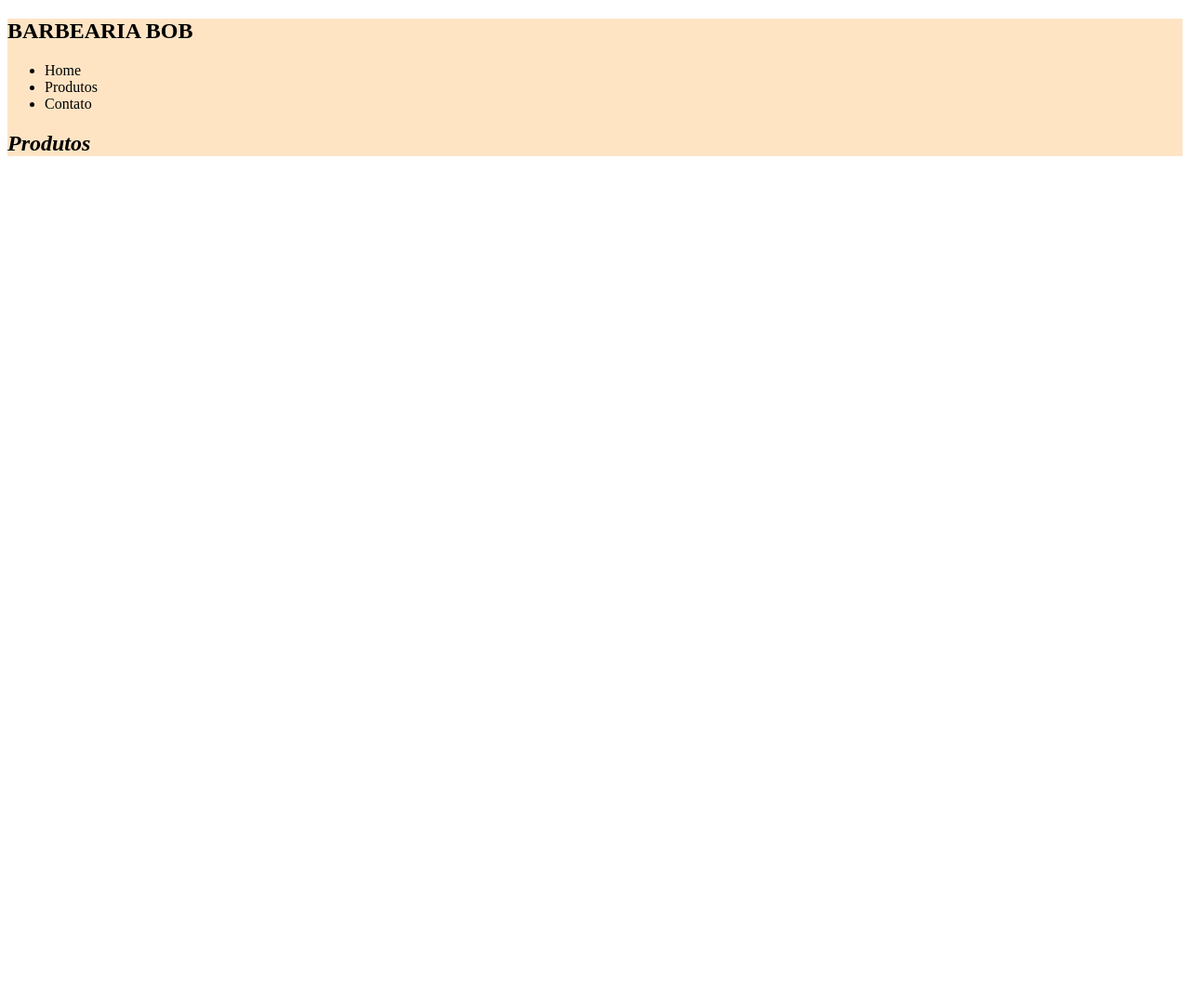
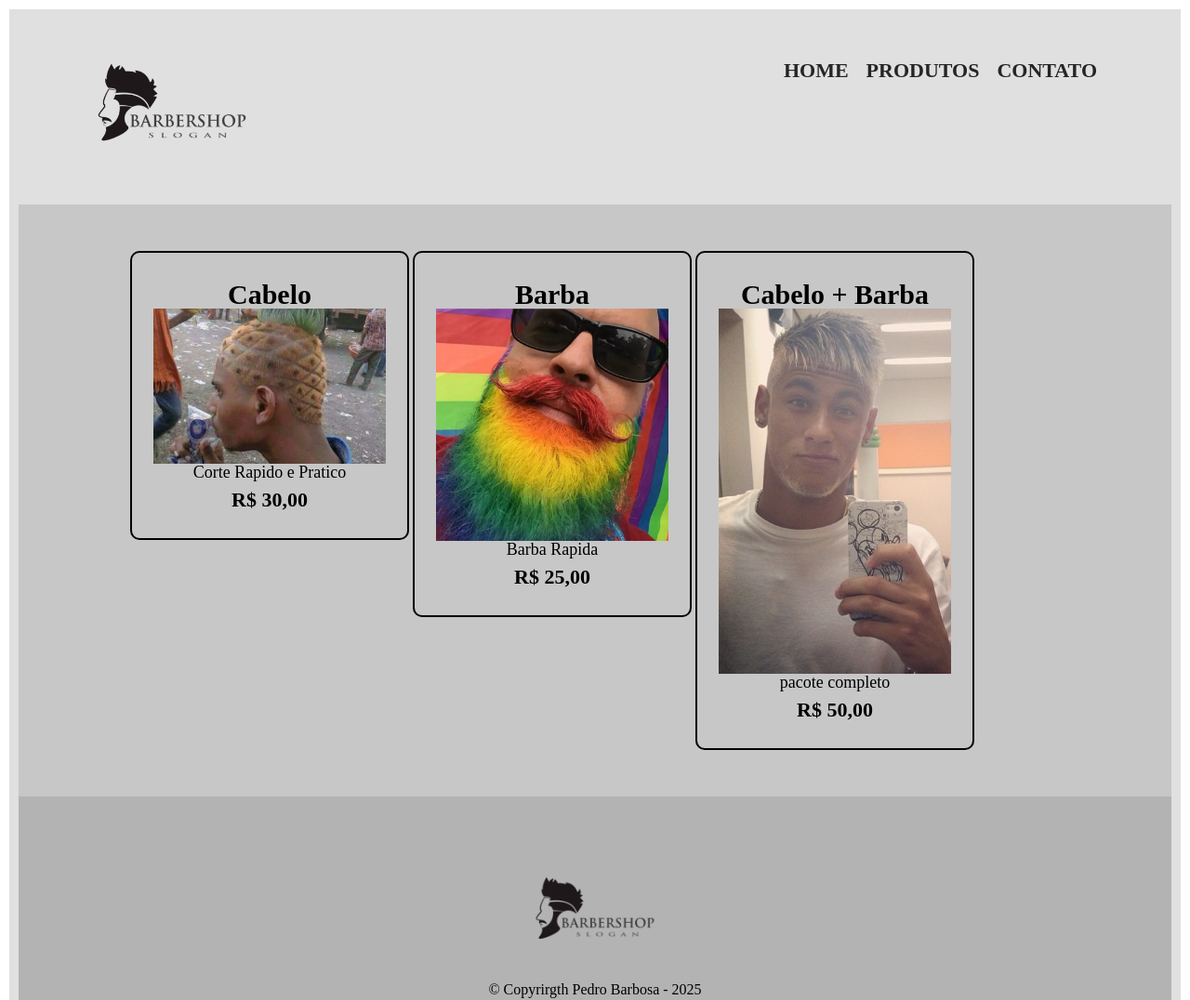
Before and after one commit to pedroBarbosa44349/barbearia2dsb2025, a plain HTML site: page Pedro 02/produto.html in a window 1280 px wide. Shown: the top 1076 px of the page at 93% size. Before the commit the page ends 800 px from the top, so only its background shows below. Drawn offline with Linux system fonts and the light colour scheme.

Commit message:
Add files via upload

```diff
--- a/Pedro 02/produto.css
+++ b/Pedro 02/produto.css
@@ -1,3 +1,108 @@
 header{
-    background-color: bisque;
+    background-color: rgba(77, 77, 77, 0.171);
+    padding: 20x;
+    margin: 10px;
 }
+
+nav li {
+    display: inline;
+    margin: 0 0 0 15px;
+
+}
+
+nav a {
+    text-transform: uppercase;
+    color: rgb(37, 37, 37);
+    font-weight: bold;
+    font-size: 22px;
+    text-decoration: none;
+}
+nav a:hover{
+    color:aqua;
+    text-decoration: underline;
+
+
+}
+
+#logo {
+    width: 250px;
+    left: 50px;
+    position: relative;
+
+}
+
+.caixa {
+    position: relative;
+    width: 250px;
+    margin: 0 auto;
+}
+nav {
+    position: absolute;
+    top: 65px;
+    right: 100;
+}
+#Cabelo {
+    width: 250;
+}
+#Barba {
+    width: 250;
+}
+#CabeloBarba{
+    width: 250;
+
+}
+.produto {
+    width: 1000px;
+    margin: 0 auto;
+    padding: 50px 0;
+}
+.produto li {
+    display: inline-block;
+    text-align: center;
+    width: 30%;
+    vertical-align: top;
+    padding: 30px 10px;
+    box-sizing: border-box;
+    border: 2px solid #000000;
+    border-radius: 10px;
+}
+.produto li:hover{
+    border-color: rgb(212, 255, 0);
+}
+
+.produto li:active {
+    border-color: aqua;
+}
+
+.produto li:hover h2{
+    font-size: 34px;
+    color:aquamarine;
+}
+.produto h2 {
+    font-size: 30px;
+    font-weight: bold;
+}
+.produto-descricao {
+    font-size: 18px;
+}
+.produto-preco{
+    font-size: 22px;
+    font-weight:bold;
+    margin-top: 10px;
+}
+footer {
+    text-align: center;
+    background-color: rgba(157, 157, 157, 0.478);
+    padding: 40px 0;
+}
+
+footer img{
+    width: 200px;
+
+}
+
+.copyrigth {
+    color: #000000;
+    font-size: 13px;
+    margin: 20px 0 0;
+}
--- a/Pedro 02/produto.html
+++ b/Pedro 02/produto.html
@@ -1,28 +1,46 @@
-<!DOCTYPE html>
-<html lang="en">
+<html lang="pt=br">
 <head>
-    <meta charset="UTF-8">
-    <meta name="viewport" content="width=device-width, initial-scale=1.0">
-    <title>Produtos</title>
+    <link rel="stylesheet" href="reset.css">
     <link rel="stylesheet" href="produto.css">
 </head>
 <body>
     <header>
-        <nav>
-        <h1 class="center">
-         BARBEARIA BOB
-         </h1>
 
+            <h1><Img id="logo"src="barbearia logo.png"></h1>
 
-        <ul>
-            <li>Home</li>
-            <li>Produtos</li>
-            <li>Contato</li>
-        </ul>
-        </nav>
-    <h2 class="center" style="font-style: oblique ;">
-        Produtos
-    </h2>
-    </header>
+            <nav>
+                <ul>
+                    <li><a href="index.html">Home</a></li>
+                    <li><a href="produto.html">Produtos</a></li>
+                    <li><a href="####">Contato</a></li>
+                </ul>
+            </nav>
+    <header>
+        <main>
+            <ul class="produto">
+                <li>
+                    <h2>Cabelo</h2>
+                    <img id= "cabelo" src="cabelo.jpg">
+                    <p class="produto-descricao"><strong>Corte Rapido e Pratico</strong></p>
+                    <p class="produto-preco">R$ 30,00</p>
+                </li>
+                <li>
+                    <h2>Barba</h2>
+                    <img id="barba" src="Barba.webp">
+                    <p class="produto-descricao"><strong>Barba Rapida</strong></p>
+                    <p class="produto-preco">R$ 25,00</p>
+                </li>
+                <li>
+                    <h2>Cabelo + Barba</h2>
+                    <img id="cabeloBarba" src="cabelo e barba.jpg">
+                    <p class="produto-descricao"><strong>pacote completo</strong></p>
+                    <p class="produto-preco">R$ 50,00</p>
+                </li>
+            </ul>
+        </main>
+        <footer>
+            <img src="barbearia logo.png">
+            <p class="copyright">&copy; Copyrirgth Pedro Barbosa - 2025</p>
+        </footer>
 </body>
 </html>
--- /dev/null
+++ b/Pedro 02/reset.css
@@ -0,0 +1,48 @@
+/* http://meyerweb.com/eric/tools/css/reset/
+   v2.0 | 20110126
+   License: none (public domain)
+*/
+
+html, body, div, span, applet, object, iframe,
+h1, h2, h3, h4, h5, h6, p, blockquote, pre,
+a, abbr, acronym, address, big, cite, code,
+del, dfn, em, img, ins, kbd, q, s, samp,
+small, strike, strong, sub, sup, tt, var,
+b, u, i, center,
+dl, dt, dd, ol, ul, li,
+fieldset, form, label, legend,
+table, caption, tbody, tfoot, thead, tr, th, td,
+article, aside, canvas, details, embed,
+figure, figcaption, footer, header, hgroup,
+menu, nav, output, ruby, section, summary,
+time, mark, audio, video {
+    margin: 0;
+    padding: 0;
+    border: 0;
+    font-size: 100%;
+    font: inherit;
+    vertical-align: baseline;
+}
+/* HTML5 display-role reset for older browsers */
+article, aside, details, figcaption, figure,
+footer, header, hgroup, menu, nav, section {
+    display: block;
+}
+body {
+    line-height: 1;
+}
+ol, ul {
+    list-style: none;
+}
+blockquote, q {
+    quotes: none;
+}
+blockquote:before, blockquote:after,
+q:before, q:after {
+    content: '';
+    content: none;
+}
+table {
+    border-collapse: collapse;
+    border-spacing: 0;
+}
--- a/Pedro 02/style.css
+++ b/Pedro 02/style.css
@@ -1,5 +1,5 @@
 main {
-     background-color: rgb(239, 255, 65);
+     background-color: rgb(127, 127, 127);
 }
 body {
      background-color: rgb(160, 157, 157);
```
Also changed, not shown: Pedro 02/index.html (+4 -4 lines), Pedro 02/barba.webp (added), Pedro 02/barbearia logo.png (added), Pedro 02/bob.jpg (added), Pedro 02/cabelo e barba.jpg (added), Pedro 02/cabelo.jpg (added).
